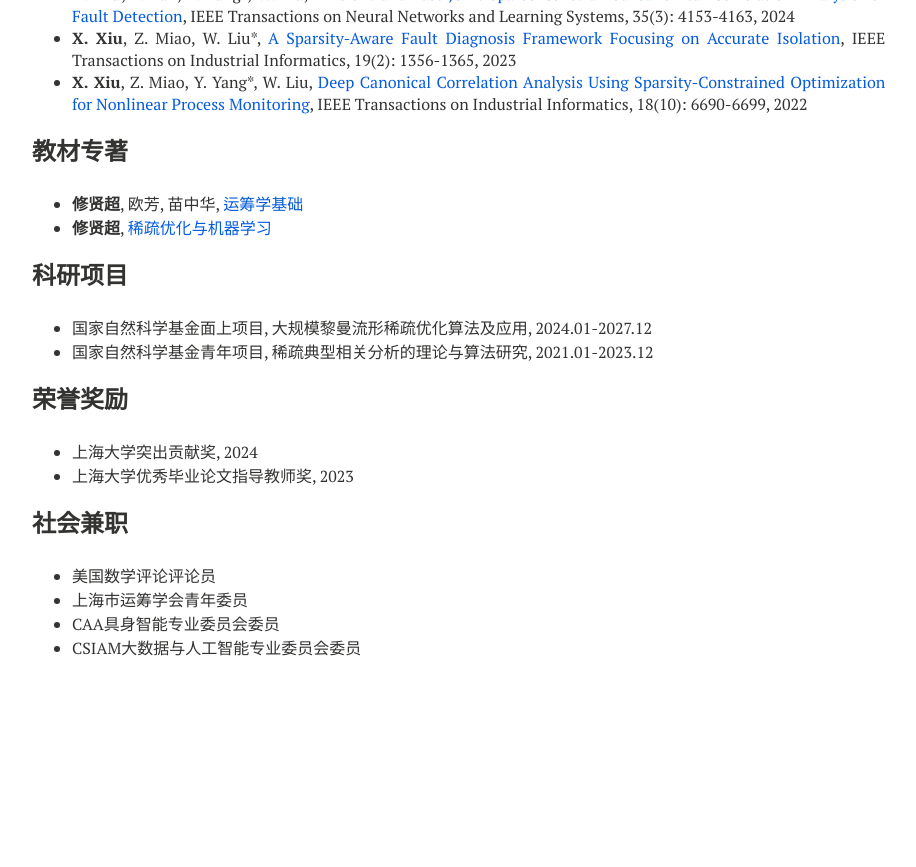
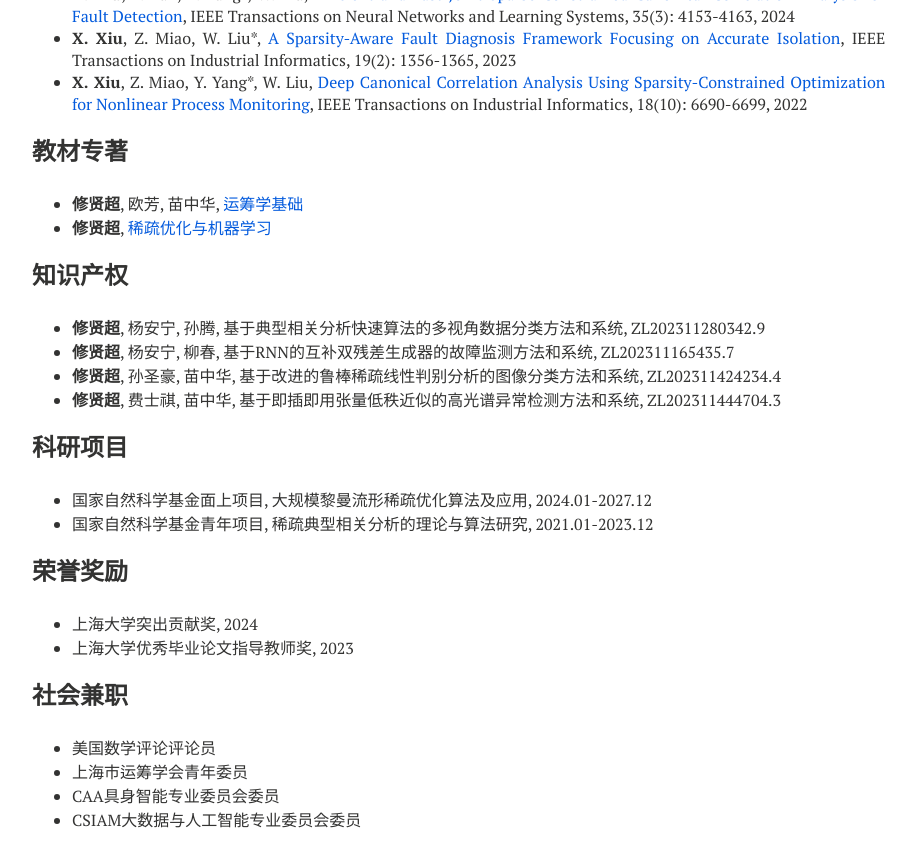
Before and after one commit to xianchaoxiu/xianchaoxiu.github.io, a Jekyll site: the page built from chinese/index.md, in a window 1280 px wide and 900 px high, scrolled down 851 px. Shown: the top 867 px of the window, without its empty margins (288-1204 px from the left). Built offline with Jekyll 4.4.1, drawn with Linux system fonts in a browser that asks for light colours; nearby versions of some CDN libraries; before the commit the page ends 1606 px from its top, so only the background shows below that.

Commit message:
Update index.md

```diff
--- a/chinese/index.md
+++ b/chinese/index.md
@@ -48,6 +48,14 @@ share: false
 * <b>修贤超</b>, <a href="https://xianchaoxiu.github.io/chinese/book/OPT/" class="textlink" target="_blank"> 稀疏优化与机器学习 </a> <br>
 
 
+### 知识产权
+* <b>修贤超</b>, 杨安宁, 孙腾, 基于典型相关分析快速算法的多视角数据分类方法和系统, ZL202311280342.9 <br>
+* <b>修贤超</b>, 杨安宁, 柳春, 基于RNN的互补双残差生成器的故障监测方法和系统, ZL202311165435.7 <br>
+* <b>修贤超</b>, 孙圣豪, 苗中华, 基于改进的鲁棒稀疏线性判别分析的图像分类方法和系统, ZL202311424234.4 <br>
+* <b>修贤超</b>, 费士祺, 苗中华, 基于即插即用张量低秩近似的高光谱异常检测方法和系统, ZL202311444704.3 <br>
+
+
+
 
 ### 科研项目
 * 国家自然科学基金面上项目, 大规模黎曼流形稀疏优化算法及应用, 2024.01-2027.12 <br>
```
